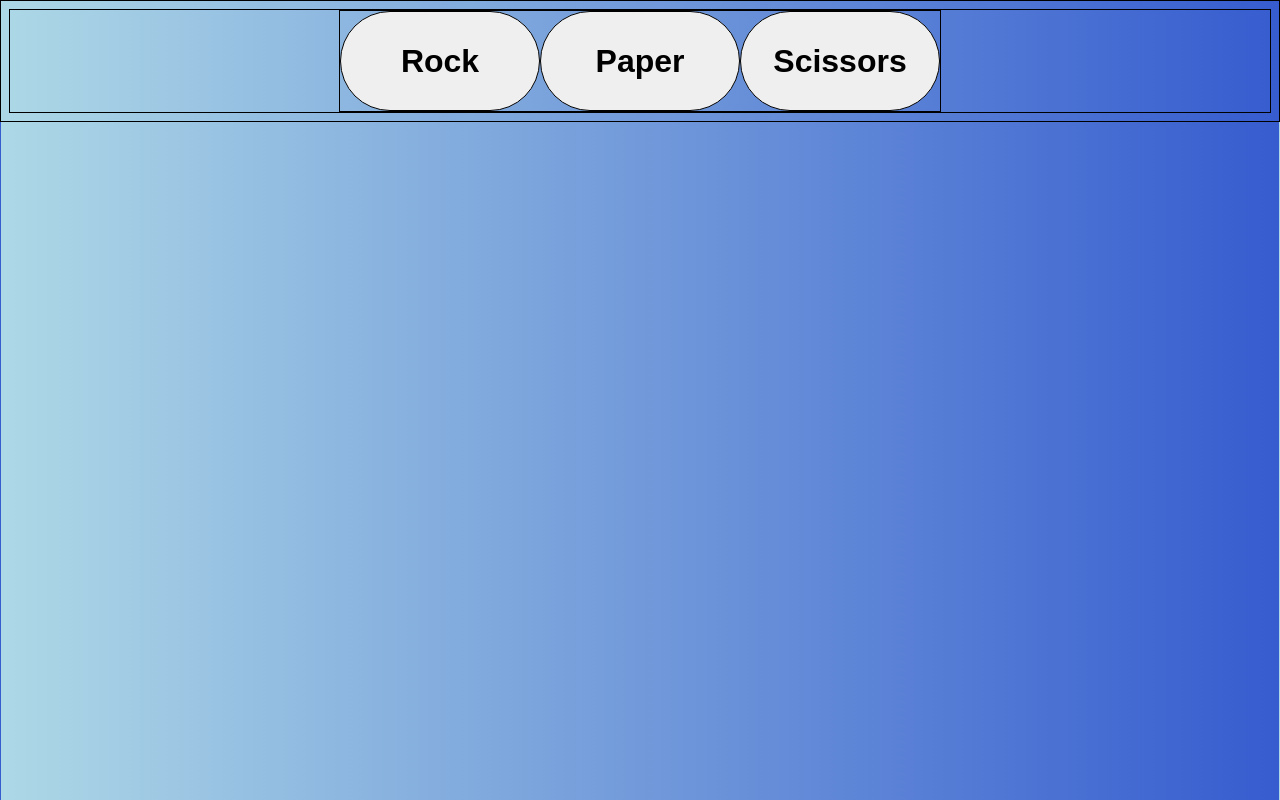
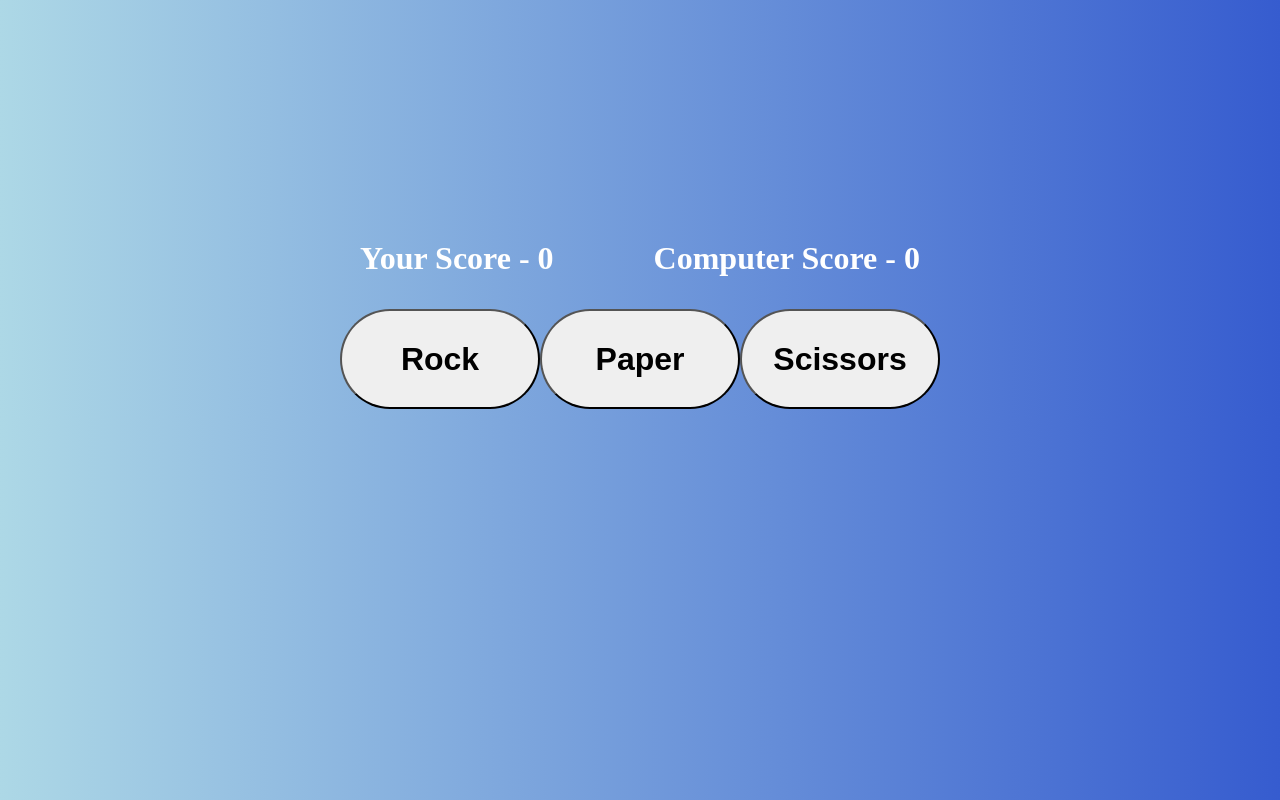
Before and after one commit to Imkaroboi/RockPaperScissors, a plain HTML site: page index.html in a window 1280 px wide. Drawn offline with Linux system fonts and the light colour scheme.

Commit message:
added scores'

```diff
--- a/index.html
+++ b/index.html
@@ -6,10 +6,16 @@
     <script src="main.js"></script>
 </head>
 <body>
+    <div class="items">
+    <div class="scores">
+        <p>Your Score - 0</p>
+        <p>Computer Score - 0</p>
+    </div>
     <div class="container">
-    <button class="buttons">Rock</button>
-    <button class="buttons">Paper</button>
-    <button class="buttons">Scissors</button>
+    <button class="buttons" id="rock" onclick="rock()">Rock</button>
+    <button class="buttons" id="paper" onclick="paper()">Paper</button>
+    <button class="buttons" id="scissors" onclick="scissors()">Scissors</button>
     </div>
+</div>
 </body>
 </html>
--- a/main.js
+++ b/main.js
@@ -0,0 +1,9 @@
+function rock() {
+
+};
+function paper() {
+
+};
+function scissors() {
+
+};
--- a/style.css
+++ b/style.css
@@ -1,13 +1,15 @@
 * {
     margin: none;
     padding: none;
-    border: 1px black solid;
 }
 body {
     background: linear-gradient(to right, lightblue, #365ccf);
     display: flex;
     justify-content: center;
     align-items: center;
+}
+.items {
+    margin-top: 200px;
 }
 .container {
     display: flex;
@@ -22,3 +24,11 @@ body {
     font-size: 2rem;
     font-weight: bold;
 }
+.scores {
+    display: flex;
+    justify-content: center;
+    gap: 100px;
+    font-size: 2rem;
+    color: white;
+    font-weight: bold;
+}
```
